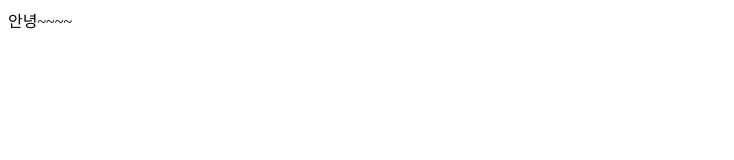
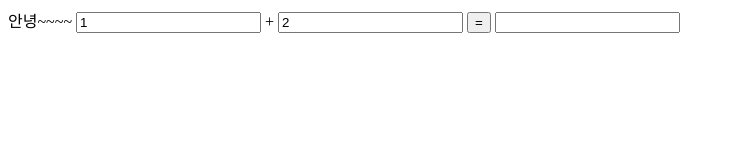
Before and after one commit to xmlmin/hello-world, a plain HTML site: page index.html in a window 1280 px wide. Shown: the whole page, without its empty margins (0-734 px from the left). Drawn offline with Linux system fonts and the light colour scheme.

Commit message:
Add files via upload

```diff
--- a/index.html
+++ b/index.html
@@ -3,8 +3,17 @@
 <head>
 <meta charset="UTF8">
 <title>웹서버 테스트</title>
+<script>
+function plus() {
+   alter(document.body.txt1.value);
+}
+</script>
 </head>
 <body>
 안녕~~~~
+<input type="text" id="txt1" value="1"> +
+<input type="text" id="txt2" value="2">
+<input type="button" id="btnEQ" value="=">
+<input type="text" id="txt3">
 </body>
 </html>
```
